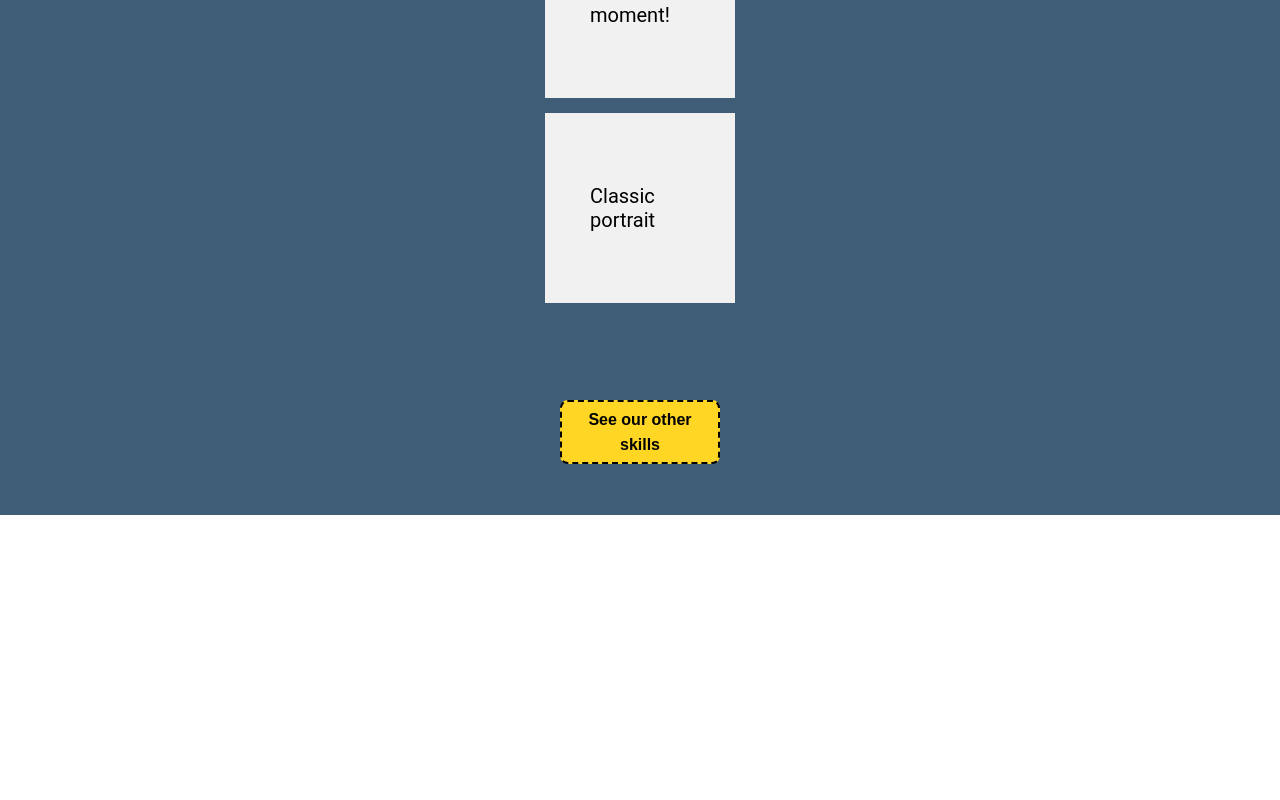
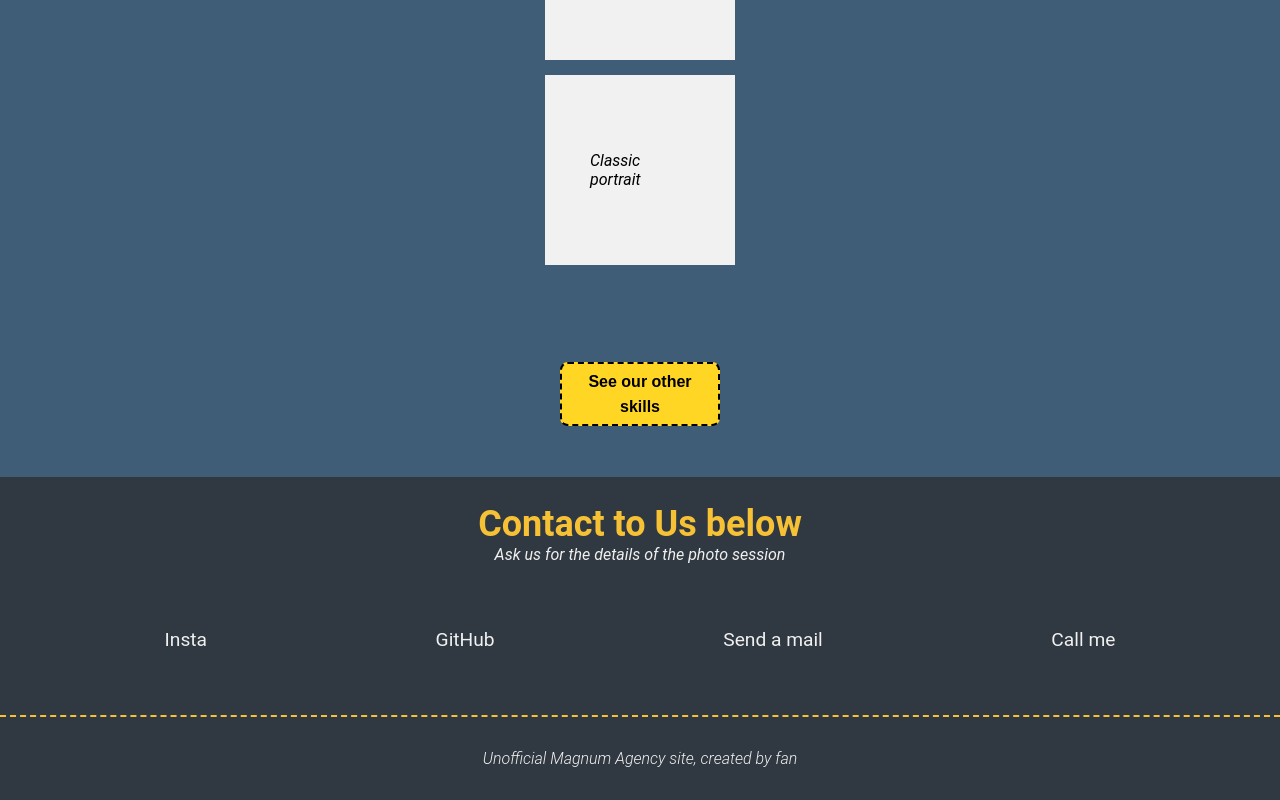
Before and after one commit to kubafilew/React_remake_project_1, a React (Create React App) app: page / in a window 1280 px wide. Shown: the part 1815-2615 px from the top of the page. Before the commit the page ends 2330 px from the top, so only its background shows below. Built offline with nearby package versions, Linux system fonts and the light colour scheme.

Commit message:
footer update

```diff
--- a/src/App.css
+++ b/src/App.css
@@ -18,8 +18,6 @@ body {
   padding: 1% 7% 1% 7%;
   display: flex;
   background-color: #303841;
-  /* position: fixed; */
-  /* width: 100%; */
 }
 
 .box1 {
@@ -199,11 +197,9 @@ body {
 }
 
 .actionBtn {
-  /* background-image: linear-gradient(92.88deg, #bead96 13.89%, #ffca2a 94.72%); */
   background-color: rgb(255, 214, 36);
   border: dashed 2px black;
   border-radius: 8px;
-  /* border-style: none; */
   box-sizing: border-box;
   color: black;
   cursor: pointer;
@@ -215,11 +211,6 @@ body {
   padding: 0 1.6rem;
   text-align: center;
   line-height: 25px;
-  /* text-shadow: rgba(0, 0, 0, 0.25) 0 3px 8px;
-  transition: all 0.5s;
-  user-select: none;
-  -webkit-user-select: none;
-  touch-action: manipulation; */
 }
 
 .actionBtn:hover {
@@ -315,8 +306,16 @@ footer {
   padding: 2rem;
   background-color: #303841;
   color: #f0f0f0;
-  border-top: 4px solid #be3144;
+  border-top: 2px dashed #f6c135;
   font-size: 2vw;
+}
+h2 {
+  color: #f6c135;
+  font-size: 36px;
+}
+p {
+  font-size: 16px;
+  font-style: italic;
 }
 
 /* ---------------------------------------------------------- */
--- a/src/App.js
+++ b/src/App.js
@@ -6,6 +6,7 @@ import Nav from "./components/Nav";
 import Section1 from "./components/Section1";
 import Section2 from "./components/Section2";
 import Section3 from "./components/Section3";
+import Footer from "./components/Footer";
 
 export const App = () => {
   return (
@@ -17,6 +18,7 @@ export const App = () => {
         <Section2 />
         {/* <a href="#offer"></a> */}
         <Section3 />
+        <Footer />
       </body>
     </>
   );
--- /dev/null
+++ b/src/components/Footer.css
@@ -0,0 +1,37 @@
+.contact-section {
+  display: flex;
+  flex-direction: column;
+  justify-content: center;
+  align-items: center;
+  text-align: center;
+  background: #303841;
+  color: #f0f0f0;
+  padding-top: 2%;
+}
+
+.contact-links {
+  width: 100%;
+  text-decoration: none;
+  color: #f0f0f0;
+  display: flex;
+  justify-content: space-evenly;
+}
+
+.contact-links a {
+  text-decoration: none;
+  color: #f0f0f0;
+  font-size: 1rem;
+  display: inline-block;
+  padding: 5%;
+}
+
+footer {
+  font-weight: 300;
+  display: flex;
+  justify-content: center;
+  padding: 2rem;
+  background-color: #303841;
+  color: #f0f0f0;
+  border-top: 4px dashed #f6c135;
+  font-size: 2vw;
+}
--- /dev/null
+++ b/src/components/Footer.jsx
@@ -0,0 +1,42 @@
+import React from "react";
+
+const Footer = () => {
+  return (
+    <div>
+      <section id="contact" class="contact-section">
+        <div className="contact-section-header">
+          <h2>Contact to Us below</h2>
+          <p>Ask us for the details of the photo session</p>
+        </div>
+        <div className="contact-links">
+          <a
+            href="https://www.instagram.com/magnumphotos/"
+            target="_blank"
+            rel="noreferrer"
+            class="btn contact-details">
+            <i className="fa fa-instagram"></i> Insta
+          </a>
+          <a
+            id="profile-link"
+            href="https://www.magnumphotos.com/"
+            target="_blank"
+            rel="noreferrer"
+            class="btn contact-details">
+            <i className="fab fa-github"></i> GitHub
+          </a>
+          <a href="mailto: henri@magnum.cum" class="btn contact-details">
+            <i className="fas fa-at"></i> Send a mail
+          </a>
+          <a href="tel:111 222 333" class="btn contact-details">
+            <i className="fas fa-mobile-alt"></i> Call me
+          </a>
+        </div>
+      </section>
+      <footer>
+        <p>Unofficial Magnum Agency site, created by fan </p>
+      </footer>
+    </div>
+  );
+};
+
+export default Footer;
```
